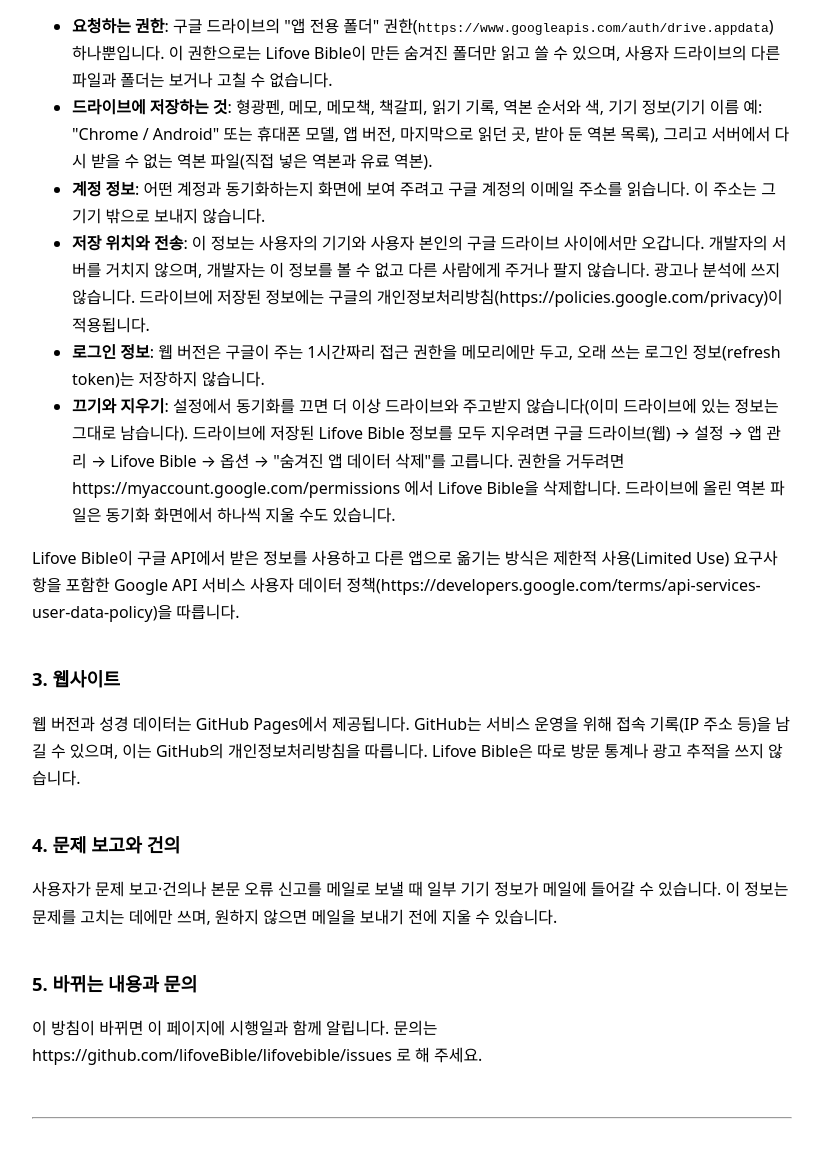
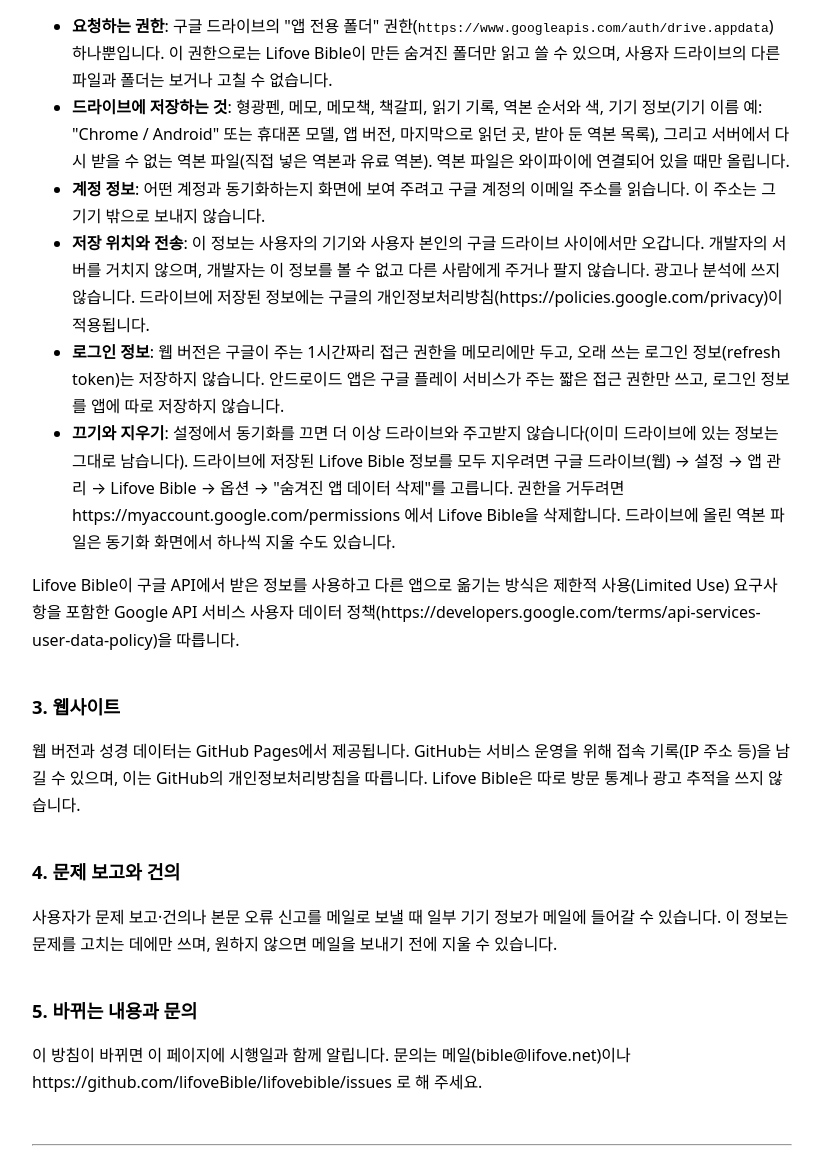
Before and after one commit to lifoveBible/lifovebible.github.io, a plain HTML site: page privacy.html in a window 1280 px wide. Shown: the part 463-1627 px from the top of the page, without its empty margins (228-1051 px from the left). Drawn offline with Linux system fonts and the light colour scheme.

Commit message:
Update privacy policy to clarify Google Drive sync details and data handling

```diff
--- a/privacy.html
+++ b/privacy.html
@@ -24,10 +24,10 @@
 <p>동기화는 기본으로 꺼져 있으며, 사용자가 설정에서 켜고 구글 계정으로 로그인했을 때만 동작합니다.</p>
 <ul>
   <li><b>요청하는 권한</b>: 구글 드라이브의 "앱 전용 폴더" 권한(<code>https://www.googleapis.com/auth/drive.appdata</code>) 하나뿐입니다. 이 권한으로는 Lifove Bible이 만든 숨겨진 폴더만 읽고 쓸 수 있으며, 사용자 드라이브의 다른 파일과 폴더는 보거나 고칠 수 없습니다.</li>
-  <li><b>드라이브에 저장하는 것</b>: 형광펜, 메모, 메모책, 책갈피, 읽기 기록, 역본 순서와 색, 기기 정보(기기 이름 예: "Chrome / Android" 또는 휴대폰 모델, 앱 버전, 마지막으로 읽던 곳, 받아 둔 역본 목록), 그리고 서버에서 다시 받을 수 없는 역본 파일(직접 넣은 역본과 유료 역본).</li>
+  <li><b>드라이브에 저장하는 것</b>: 형광펜, 메모, 메모책, 책갈피, 읽기 기록, 역본 순서와 색, 기기 정보(기기 이름 예: "Chrome / Android" 또는 휴대폰 모델, 앱 버전, 마지막으로 읽던 곳, 받아 둔 역본 목록), 그리고 서버에서 다시 받을 수 없는 역본 파일(직접 넣은 역본과 유료 역본). 역본 파일은 와이파이에 연결되어 있을 때만 올립니다.</li>
   <li><b>계정 정보</b>: 어떤 계정과 동기화하는지 화면에 보여 주려고 구글 계정의 이메일 주소를 읽습니다. 이 주소는 그 기기 밖으로 보내지 않습니다.</li>
   <li><b>저장 위치와 전송</b>: 이 정보는 사용자의 기기와 사용자 본인의 구글 드라이브 사이에서만 오갑니다. 개발자의 서버를 거치지 않으며, 개발자는 이 정보를 볼 수 없고 다른 사람에게 주거나 팔지 않습니다. 광고나 분석에 쓰지 않습니다. 드라이브에 저장된 정보에는 구글의 개인정보처리방침(https://policies.google.com/privacy)이 적용됩니다.</li>
-  <li><b>로그인 정보</b>: 웹 버전은 구글이 주는 1시간짜리 접근 권한을 메모리에만 두고, 오래 쓰는 로그인 정보(refresh token)는 저장하지 않습니다.</li>
+  <li><b>로그인 정보</b>: 웹 버전은 구글이 주는 1시간짜리 접근 권한을 메모리에만 두고, 오래 쓰는 로그인 정보(refresh token)는 저장하지 않습니다. 안드로이드 앱은 구글 플레이 서비스가 주는 짧은 접근 권한만 쓰고, 로그인 정보를 앱에 따로 저장하지 않습니다.</li>
   <li><b>끄기와 지우기</b>: 설정에서 동기화를 끄면 더 이상 드라이브와 주고받지 않습니다(이미 드라이브에 있는 정보는 그대로 남습니다). 드라이브에 저장된 Lifove Bible 정보를 모두 지우려면 구글 드라이브(웹) → 설정 → 앱 관리 → Lifove Bible → 옵션 → "숨겨진 앱 데이터 삭제"를 고릅니다. 권한을 거두려면 https://myaccount.google.com/permissions 에서 Lifove Bible을 삭제합니다. 드라이브에 올린 역본 파일은 동기화 화면에서 하나씩 지울 수도 있습니다.</li>
 </ul>
 <p>Lifove Bible이 구글 API에서 받은 정보를 사용하고 다른 앱으로 옮기는 방식은 제한적 사용(Limited Use) 요구사항을 포함한 Google API 서비스 사용자 데이터 정책(https://developers.google.com/terms/api-services-user-data-policy)을 따릅니다.</p>
@@ -39,7 +39,7 @@
 <p>사용자가 문제 보고·건의나 본문 오류 신고를 메일로 보낼 때 일부 기기 정보가 메일에 들어갈 수 있습니다. 이 정보는 문제를 고치는 데에만 쓰며, 원하지 않으면 메일을 보내기 전에 지울 수 있습니다.</p>
 
 <h2>5. 바뀌는 내용과 문의</h2>
-<p>이 방침이 바뀌면 이 페이지에 시행일과 함께 알립니다. 문의는 https://github.com/lifoveBible/lifovebible/issues 로 해 주세요.</p>
+<p>이 방침이 바뀌면 이 페이지에 시행일과 함께 알립니다. 문의는 메일(bible@lifove.net)이나 https://github.com/lifoveBible/lifovebible/issues 로 해 주세요.</p>
 
 <hr>
 
@@ -56,10 +56,10 @@
 <p>Sync is off by default. It works only when you turn it on in Settings and sign in with your Google account.</p>
 <ul>
   <li><b>Permission requested</b>: only the Google Drive app data folder permission (<code>https://www.googleapis.com/auth/drive.appdata</code>). With it, Lifove Bible can read and write only a hidden folder that it created; it cannot see or change any other files or folders in your Drive.</li>
-  <li><b>What is stored in your Drive</b>: highlights, memos, memo books, bookmarks, reading records, version order and colors, device information (a device name such as "Chrome / Android" or your phone model, the app version, where you were last reading, and the list of versions you have), and version files that cannot be downloaded again from our server (versions you added yourself and paid versions).</li>
+  <li><b>What is stored in your Drive</b>: highlights, memos, memo books, bookmarks, reading records, version order and colors, device information (a device name such as "Chrome / Android" or your phone model, the app version, where you were last reading, and the list of versions you have), and version files that cannot be downloaded again from our server (versions you added yourself and paid versions). Version files are uploaded only when you are connected to Wi-Fi.</li>
   <li><b>Account information</b>: to show which account you are syncing with, Lifove Bible reads your Google account's email address. It is not sent anywhere outside that device.</li>
   <li><b>Where it goes</b>: this information moves only between your device and your own Google Drive. It does not pass through the developer's servers; the developer cannot see it and does not share or sell it. It is not used for advertising or analytics. Information stored in your Drive is covered by Google's Privacy Policy (https://policies.google.com/privacy).</li>
-  <li><b>Sign-in information</b>: the web version keeps the one-hour access permission from Google only in memory and does not store long-term sign-in credentials (refresh tokens).</li>
+  <li><b>Sign-in information</b>: the web version keeps the one-hour access permission from Google only in memory and does not store long-term sign-in credentials (refresh tokens). The Android app uses only short-lived access permission provided by Google Play services and does not store sign-in credentials in the app.</li>
   <li><b>Turning off and deleting</b>: when you turn sync off in Settings, Lifove Bible stops exchanging data with your Drive (information already in your Drive stays there). To delete all Lifove Bible information in your Drive, open Google Drive on the web → Settings → Manage apps → Lifove Bible → Options → "Delete hidden app data". To revoke access, remove Lifove Bible at https://myaccount.google.com/permissions. You can also delete uploaded version files one by one on the sync screen.</li>
 </ul>
 <p>Lifove Bible's use and transfer to any other app of information received from Google APIs will adhere to the Google API Services User Data Policy (https://developers.google.com/terms/api-services-user-data-policy), including the Limited Use requirements.</p>
@@ -71,7 +71,7 @@
 <p>When you send an issue report, feedback, or a Bible text error report by email, some device information may be included in the email. It is used only to fix problems, and you can remove it before sending if you prefer.</p>
 
 <h2>5. Changes and contact</h2>
-<p>If this policy changes, we will post the new version on this page with its effective date. For questions, please use https://github.com/lifoveBible/lifovebible/issues.</p>
+<p>If this policy changes, we will post the new version on this page with its effective date. For questions, please email bible@lifove.net or use https://github.com/lifoveBible/lifovebible/issues.</p>
 </div>
 
 </body>
```
